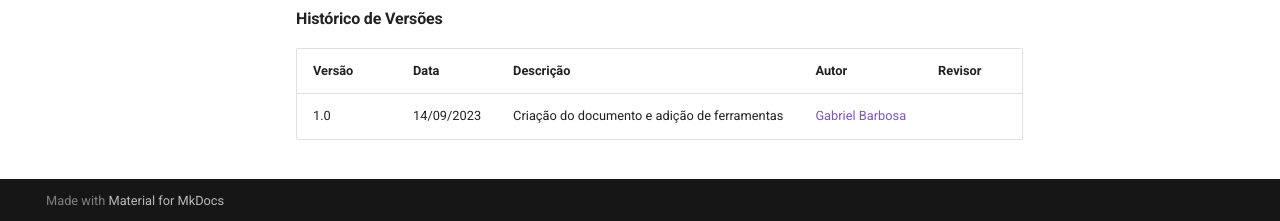
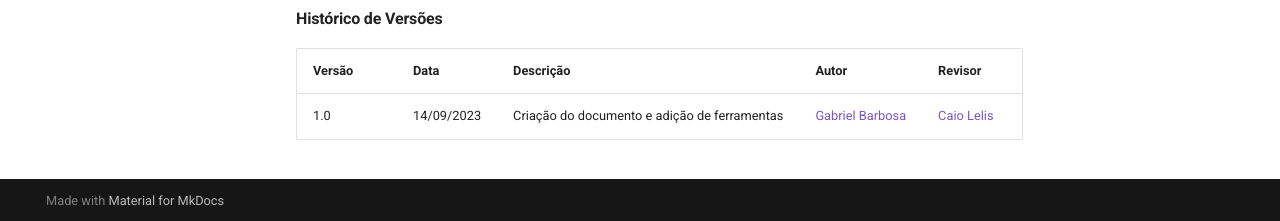
Before and after one commit to Requisitos-de-Software/2023.2-BRBMobilidade, an MkDocs documentation site: the page built from docs/Planejamento/Ferramentas.md, in a window 1280 px wide and 900 px high, scrolled down 632 px. Shown: the part 676-897 px from the top of the window. Built offline with MkDocs 1.6.1 and Material for MkDocs 9.7.7, drawn with Linux system fonts in a browser that asks for light colours.

Commit message:
#5 -> add revisor

```diff
--- a/docs/Planejamento/Ferramentas.md
+++ b/docs/Planejamento/Ferramentas.md
@@ -29,4 +29,4 @@ Este documento tem como objetivo detalhar quais são os softwares que o grupo us
 
 | Versão | Data       | Descrição            | Autor          | Revisor        |
 |--------|------------|----------------------|----------------|--------------- |
-| 1.0    | 14/09/2023 | Criação do documento e adição de ferramentas   | [Gabriel Barbosa](https://github.com/gabrie1barbosa)|  |
+| 1.0    | 14/09/2023 | Criação do documento e adição de ferramentas   | [Gabriel Barbosa](https://github.com/gabrie1barbosa)| [Caio Lelis](https://github.com/caio-lelis) |
```
